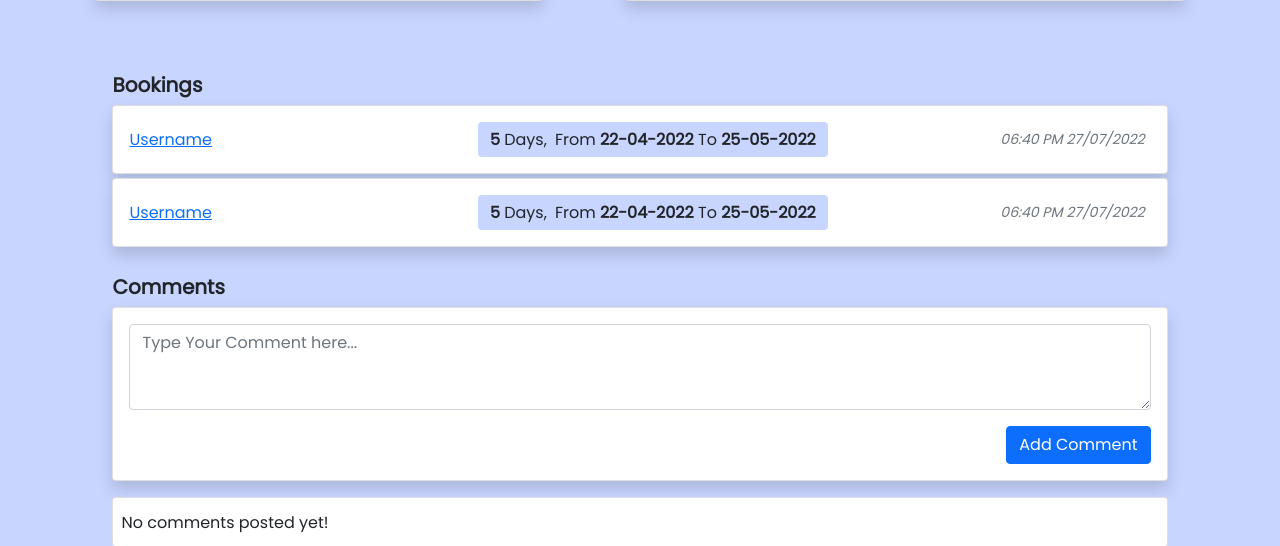
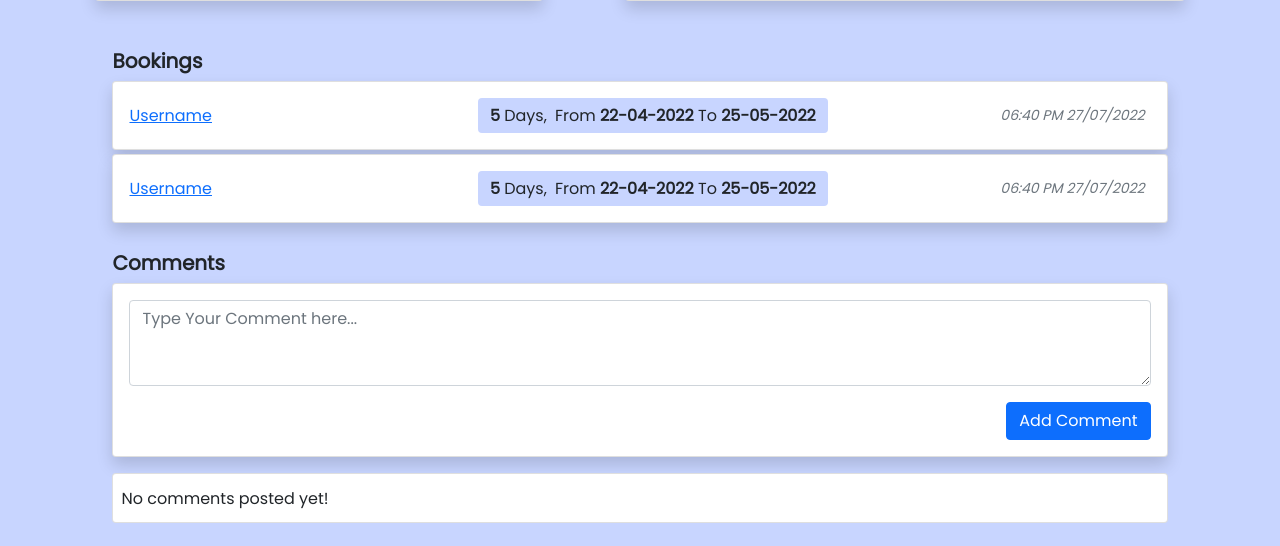
Before and after one commit to ShameemudheenMP/BoroKaro, a Django app: template Borokaro/main/templates/main/product.html in a window 1280 px wide. Shown: the part 643-1189 px from the top of the page. Run offline with Django 4.2, Linux system fonts and the light colour scheme; the template is opened without the code that fills it, so the values that code supplies are empty; some libraries are stand-ins or nearby versions.

Commit message:
small alignment modification in product page

```diff
--- a/Borokaro/main/templates/main/product.html
+++ b/Borokaro/main/templates/main/product.html
@@ -135,7 +135,7 @@
   </div>
 
   <!-- Bookings -->
-  <div class="d-flex justify-content-center  pb-4 pt-4">
+  <div class="d-flex justify-content-center  pb-4 pt-4 pt-lg-0">
     <div style="width: 84%">
       <h5 class="fw-bold">Bookings</h5>
       <!-- bookings loop here -->
@@ -145,13 +145,13 @@
             <div class="col-4 d-flex align-items-center">
               <a href="#">Username</a>
             </div>
-            <div class="col-6">
+            <div class="col-12 col-md-6">
               <div class="d-flex booked-date">
                 <p class="mb-0 me-2"><b>5</b> Days, </p>
                 <p class="mb-0">From <b>22-04-2022</b> To <b>25-05-2022</b></p>
               </div>
             </div>
-            <div class="col-2 text-secondary d-flex align-items-center">
+            <div class="col-12 col-lg-2 mt-2 mt-lg-0 text-secondary d-flex align-items-center">
                 <small><i>06:40 PM 27/07/2022</i></small>
             </div>
 
@@ -162,16 +162,16 @@
       <div class="card shadow mb-1" style="width: 100%">
         <div class="card-body">
           <div class="row">
-            <div class="col-4 d-flex align-items-center">
+            <div class="col-4  d-flex align-items-center">
               <a href="#">Username</a>
             </div>
-            <div class="col-6">
+            <div class="col-12 col-md-6">
               <div class="d-flex booked-date">
                 <p class="mb-0 me-2"><b>5</b> Days, </p>
                 <p class="mb-0">From <b>22-04-2022</b> To <b>25-05-2022</b></p>
               </div>
             </div>
-            <div class="col-2 text-secondary d-flex align-items-center">
+            <div class="col-12 col-lg-2 mt-2 mt-lg-0 text-secondary d-flex align-items-center">
                 <small><i>06:40 PM 27/07/2022</i></small>
             </div>
 
```
